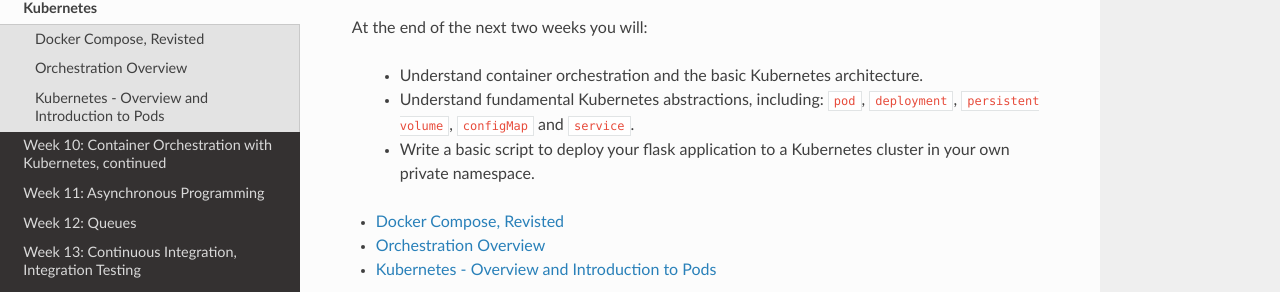
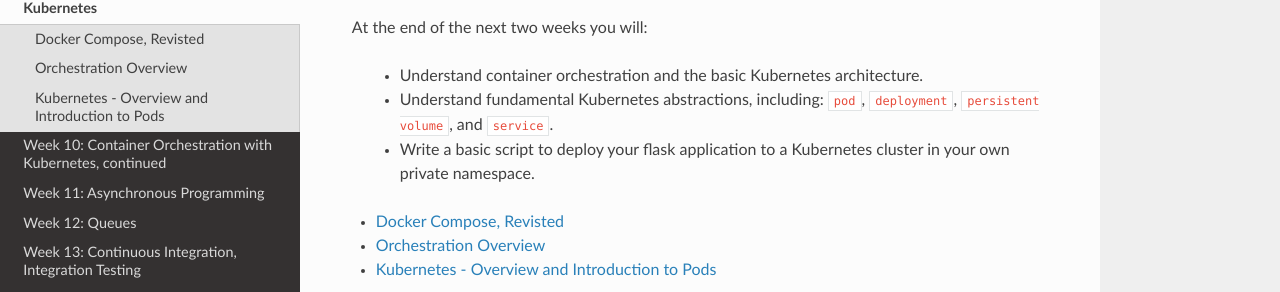
Before and after one commit to TACC/coe-332-sp21, a Sphinx documentation site: the page built from docs/week09/container_orchestration_kubernetes_1.rst, in a window 1280 px wide. Shown: the part 360-652 px from the top of the page. Built offline with Sphinx 7.4.7 and the Read the Docs theme 2.0.0, drawn with Linux system fonts in a browser that asks for light colours.

Commit message:
remove configmap

```diff
--- a/docs/week09/container_orchestration_kubernetes_1.rst
+++ b/docs/week09/container_orchestration_kubernetes_1.rst
@@ -12,7 +12,7 @@
 At the end of the next two weeks you will:
 
   * Understand container orchestration and the basic Kubernetes architecture.
-  * Understand fundamental Kubernetes abstractions, including: ``pod``, ``deployment``, ``persistent volume``, ``configMap`` and ``service``.
+  * Understand fundamental Kubernetes abstractions, including: ``pod``, ``deployment``, ``persistent volume``, and ``service``.
   * Write a basic script to deploy your flask application to a Kubernetes cluster in your own private namespace.
 
 .. toctree::
```
